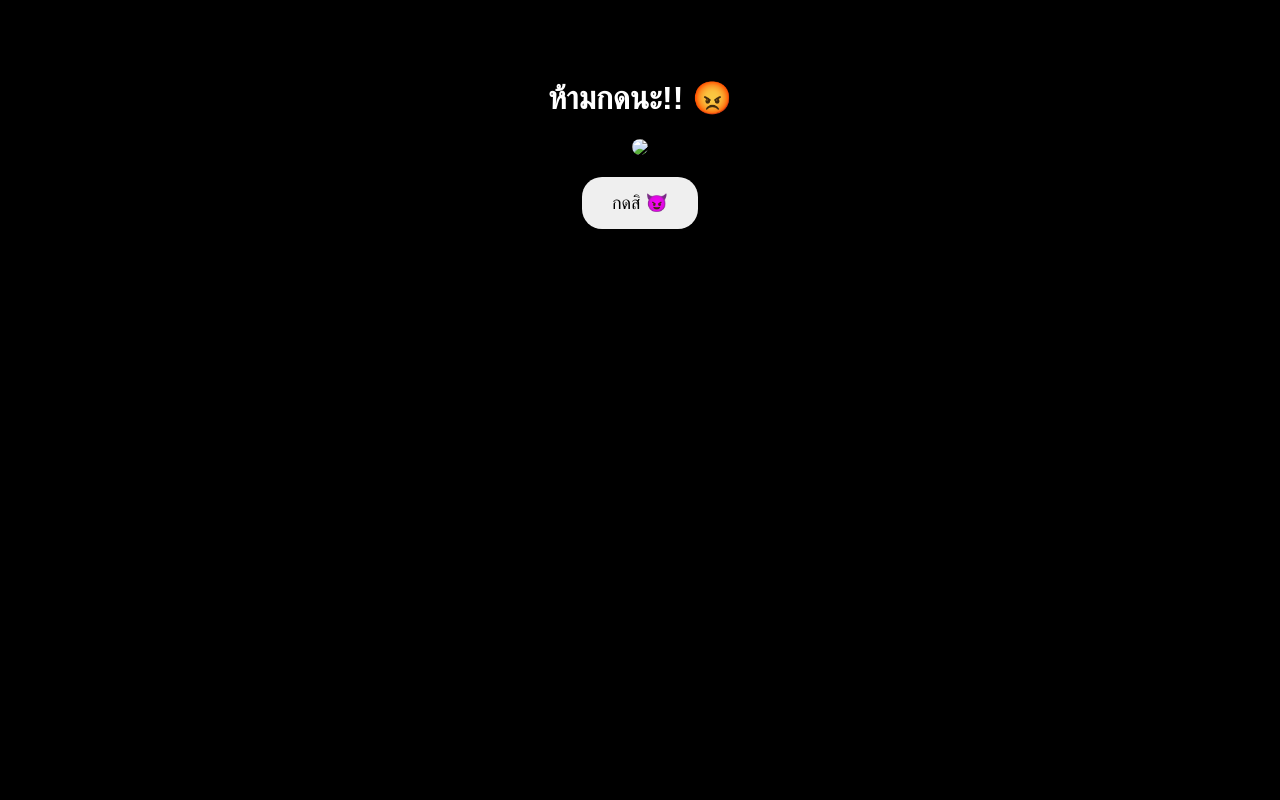
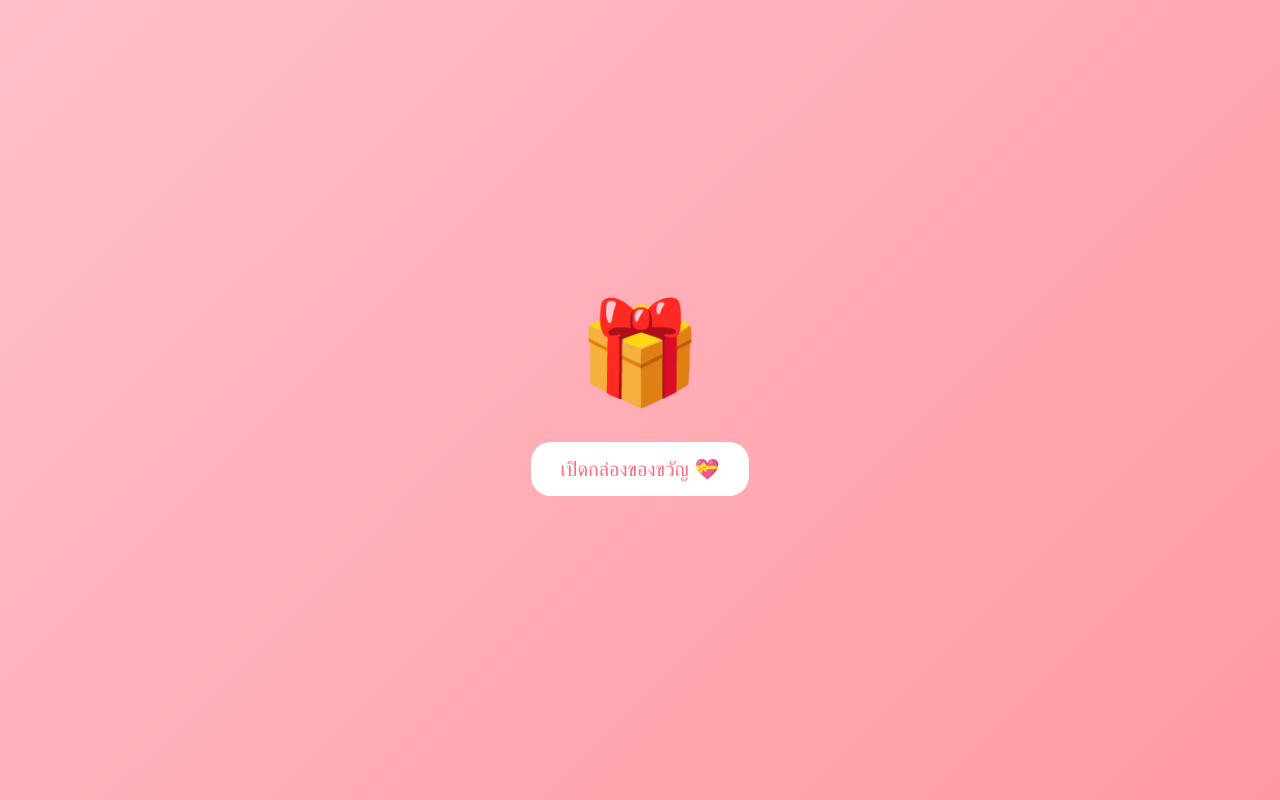
Before and after one commit to JeabDestiny/lnore_, a plain HTML site: page index.html in a window 1280 px wide. Drawn offline with Linux system fonts and the light colour scheme.

Commit message:
Update index.html

```diff
--- a/index.html
+++ b/index.html
@@ -2,54 +2,77 @@
 <html lang="th">
 <head>
 <meta charset="UTF-8">
-<title>อย่ากดนะ 😏</title>
+<title>มีของขวัญให้ 💖</title>
 
 <style>
 body {
-    background: black;
-    color: white;
-    text-align: center;
-    font-family: sans-serif;
-    padding-top: 50px;
+    margin: 0;
+    height: 100vh;
+    display: flex;
+    justify-content: center;
+    align-items: center;
+    flex-direction: column;
+
+    /* พื้นหลังชมพู */
+    background: linear-gradient(135deg, #ffc0cb, #ff9aa2);
+    font-family: "Kanit", sans-serif;
 }
 
-img {
+/* กล่องของขวัญ */
+.gift-box {
+    font-size: 100px;
+    animation: float 2s infinite;
+}
+
+@keyframes float {
+    0% { transform: translateY(0); }
+    50% { transform: translateY(-10px); }
+    100% { transform: translateY(0); }
+}
+
+/* ปุ่ม */
+button {
+    margin-top: 20px;
+    padding: 15px 30px;
+    font-size: 20px;
+    border: none;
+    border-radius: 20px;
+    background: white;
+    color: #ff6b81;
+    cursor: pointer;
+}
+
+/* รูป */
+#scare {
+    position: fixed;
+    top: 50%;
+    left: 50%;
+    transform: translate(-50%, -50%) scale(0);
     width: 300px;
     border-radius: 20px;
-    transition: 0.3s;
-}
-
-button {
-    padding: 15px 30px;
-    font-size: 18px;
-    border-radius: 20px;
-    border: none;
-    cursor: pointer;
+    transition: 0.4s;
+    z-index: 999;
 }
 </style>
+
 </head>
 
 <body>
 
-<h1>ห้ามกดนะ!! 😡</h1>
+<div class="gift-box">🎁</div>
 
-<img id="pic" src="Inore_.jpg">
+<button onclick="openGift()">เปิดกล่องของขวัญ 💝</button>
 
-<br><br>
+<img id="scare" src="Lnore_.jpg">
 
-<button onclick="troll()">กดสิ 😈</button>
-
-<p id="text"></p>
-
-<audio id="sound" src="https://www.myinstants.com/media/sounds/vine-boom.mp3"></audio>
+<audio id="boom" src="https://www.myinstants.com/media/sounds/vine-boom.mp3"></audio>
 
 <script>
-function troll() {
-    document.getElementById("text").innerHTML = "555555 โดนแล้ววว 🤣";
-    document.getElementById("sound").play();
+function openGift() {
+    let img = document.getElementById("scare");
+    img.style.transform = "translate(-50%, -50%) scale(1.5)";
 
-    let img = document.getElementById("pic");
-    img.style.transform = "scale(1.5)";
+    document.getElementById("boom").play();
 }
 </script>
 
```
